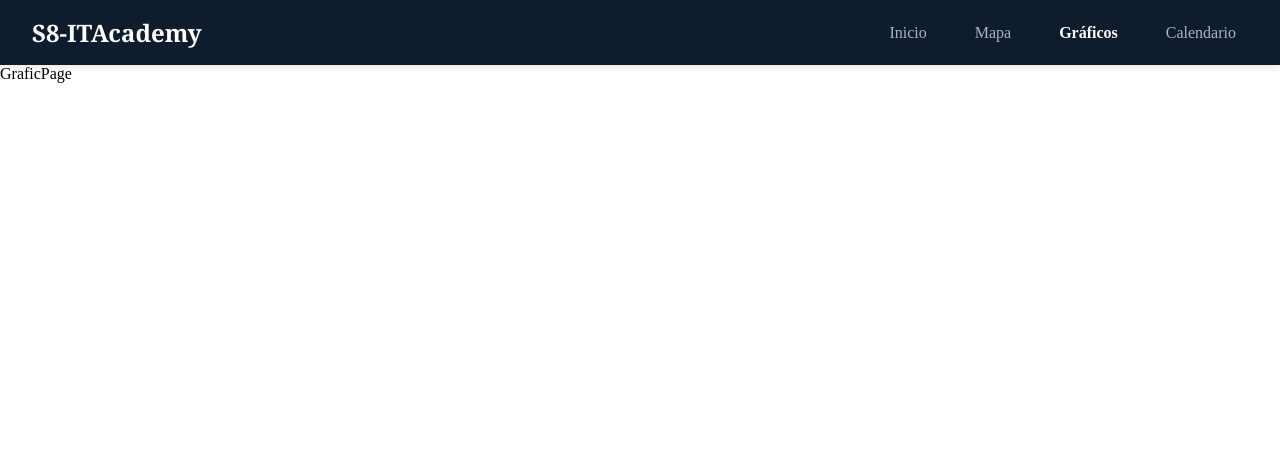
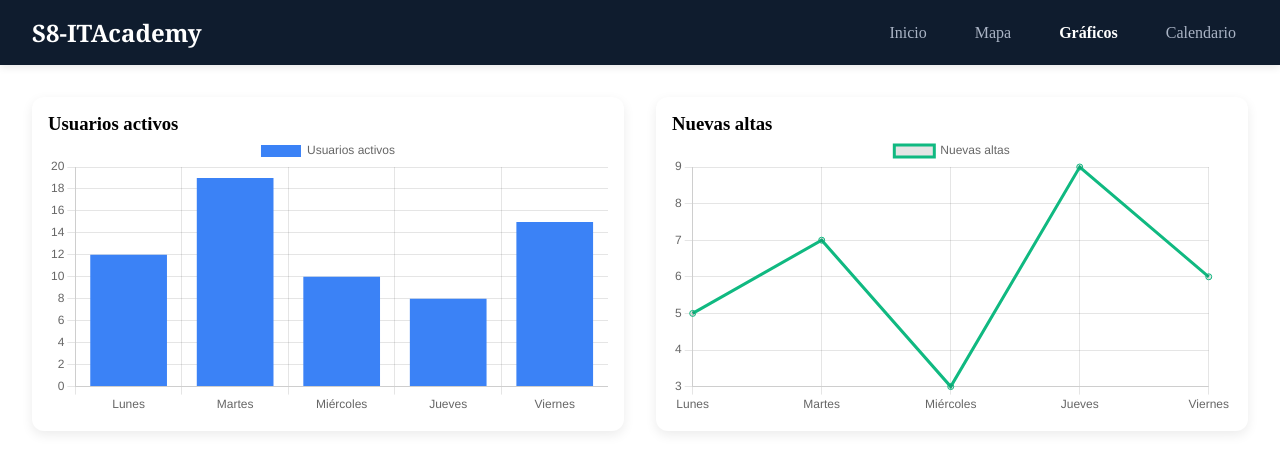
Before and after one commit to MSG-DEVELOPER/ITACADEMY-S8-REACT-NODE.js, a React (Vite) app in the folder client/: page /grafic in a window 1280 px wide. Shown: the top 472 px of the page. Built offline with nearby package versions, Linux system fonts and the light colour scheme.

Commit message:
the basic layout of the graphs is done

```diff
--- /dev/null
+++ b/client/src/components/Grafic/BarChar/BarChar.tsx
@@ -0,0 +1,37 @@
+import { Bar } from 'react-chartjs-2';
+import {
+  Chart as ChartJS,
+  BarElement,
+  CategoryScale,
+  LinearScale,
+  Tooltip,
+  Legend,
+} from 'chart.js';
+
+ChartJS.register(BarElement, CategoryScale, LinearScale, Tooltip, Legend);
+
+const data = {
+  labels: ['Lunes', 'Martes', 'Miércoles', 'Jueves', 'Viernes'],
+  datasets: [
+    {
+      label: 'Usuarios activos',
+      data: [12, 19, 10, 8, 15],
+      backgroundColor: '#3b82f6',
+    },
+  ],
+};
+
+const options = {
+  responsive: true,
+  plugins: {
+    legend: {
+      position: 'top' as const,
+    },
+  },
+};
+
+function BarChart() {
+  return <Bar data={data} options={options} />;
+}
+
+export default BarChart;
--- /dev/null
+++ b/client/src/components/Grafic/Dashboard/Dashboard.tsx
@@ -0,0 +1,22 @@
+
+import { DashboardContainer, ChartCard } from '../grafic.styles';
+import BarChar from "../BarChar/BarChar" ;
+import LineChart from '../LineChart/LineChart';
+
+function Dashboard() {
+  return (
+    <DashboardContainer>
+      <ChartCard>
+        <h3>Usuarios activos</h3>
+        <BarChar />
+      </ChartCard>
+
+      <ChartCard>
+        <h3>Nuevas altas</h3>
+        <LineChart />
+      </ChartCard>
+    </DashboardContainer>
+  );
+}
+
+export default Dashboard;
--- /dev/null
+++ b/client/src/components/Grafic/LineChart/LineChart.tsx
@@ -0,0 +1,39 @@
+import { Line } from 'react-chartjs-2';
+import {
+  Chart as ChartJS,
+  LineElement,
+  PointElement,
+  CategoryScale,
+  LinearScale,
+  Tooltip,
+  Legend,
+} from 'chart.js';
+
+ChartJS.register(LineElement, PointElement, CategoryScale, LinearScale, Tooltip, Legend);
+
+const data = {
+  labels: ['Lunes', 'Martes', 'Miércoles', 'Jueves', 'Viernes'],
+  datasets: [
+    {
+      label: 'Nuevas altas',
+      data: [5, 7, 3, 9, 6],
+      borderColor: '#10b981',
+      fill: false,
+    },
+  ],
+};
+
+const options = {
+  responsive: true,
+  plugins: {
+    legend: {
+      position: 'top' as const,
+    },
+  },
+};
+
+function LineChart() {
+  return <Line data={data} options={options} />;
+}
+
+export default LineChart;
--- /dev/null
+++ b/client/src/components/Grafic/grafic.styles.ts
@@ -0,0 +1,18 @@
+import styled from 'styled-components';
+
+export const DashboardContainer = styled.div`
+  display: flex;
+  flex-wrap: wrap;
+  gap: 2rem;
+  padding: 2rem;
+  justify-content: center;
+`;
+
+export const ChartCard = styled.div`
+  flex: 1 1 45%;
+  background-color: #fff;
+  padding: 1rem;
+  border-radius: 12px;
+  box-shadow: 0 4px 12px rgba(0, 0, 0, 0.08);
+  min-width: 300px;
+`;
--- a/client/src/components/Shared/NavbarShared/NavbarShared.tsx
+++ b/client/src/components/Shared/NavbarShared/NavbarShared.tsx
@@ -26,4 +26,7 @@ function NavbarShared() {
   );
 }
 
+
+
+
 export default NavbarShared;
--- a/client/src/pages/GraficPage/GraficPage.tsx
+++ b/client/src/pages/GraficPage/GraficPage.tsx
@@ -1,7 +1,11 @@
+import Dashboard from "../../components/Grafic/Dashboard/Dashboard"
 
 function GraficPage() {
   return (
-    <div>GraficPage</div>
+    <div>
+         <Dashboard/>
+
+    </div>
   )
 }
 
--- /dev/null
+++ b/package.json
@@ -0,0 +1,6 @@
+{
+  "dependencies": {
+    "chart.js": "^4.5.0",
+    "react-chartjs-2": "^5.3.0"
+  }
+}
```
Also changed, not shown: 1 other file (tests, documents, lock files or other folders).
